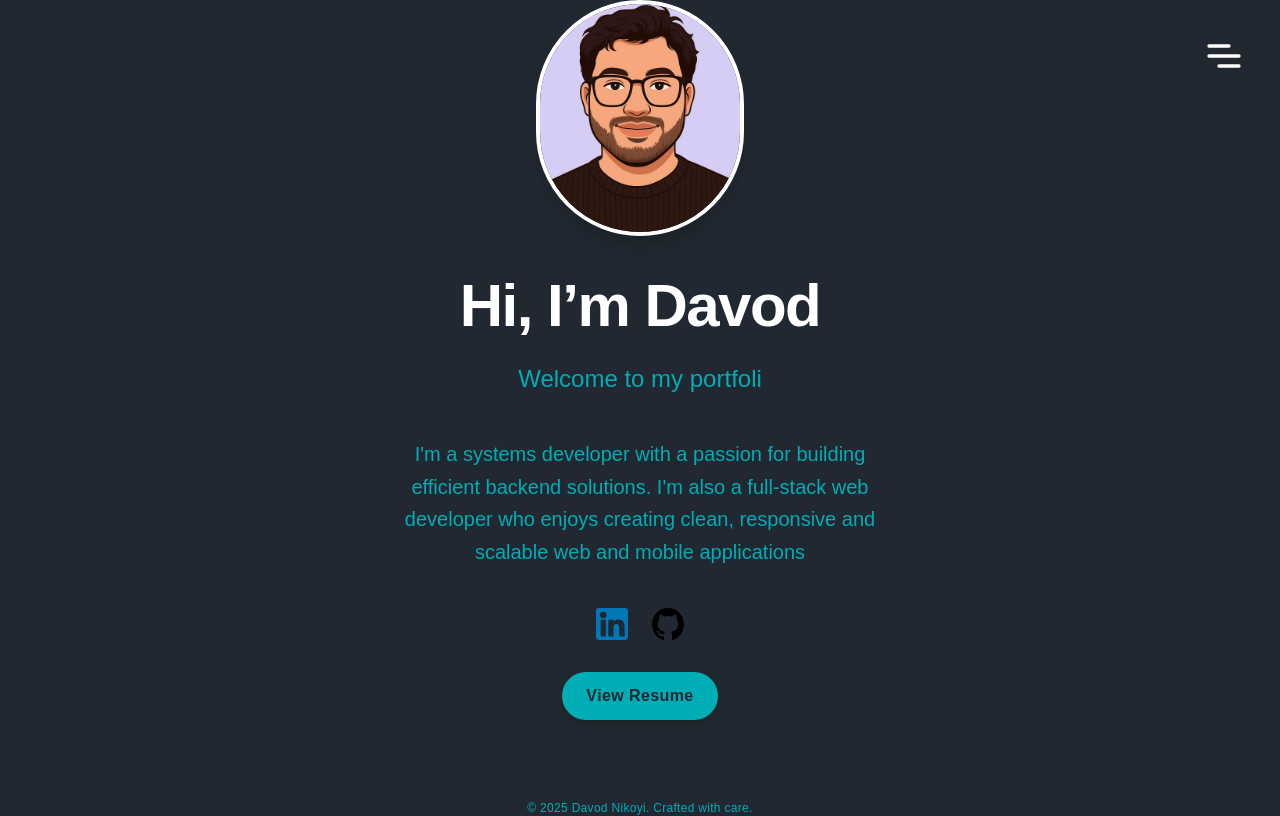
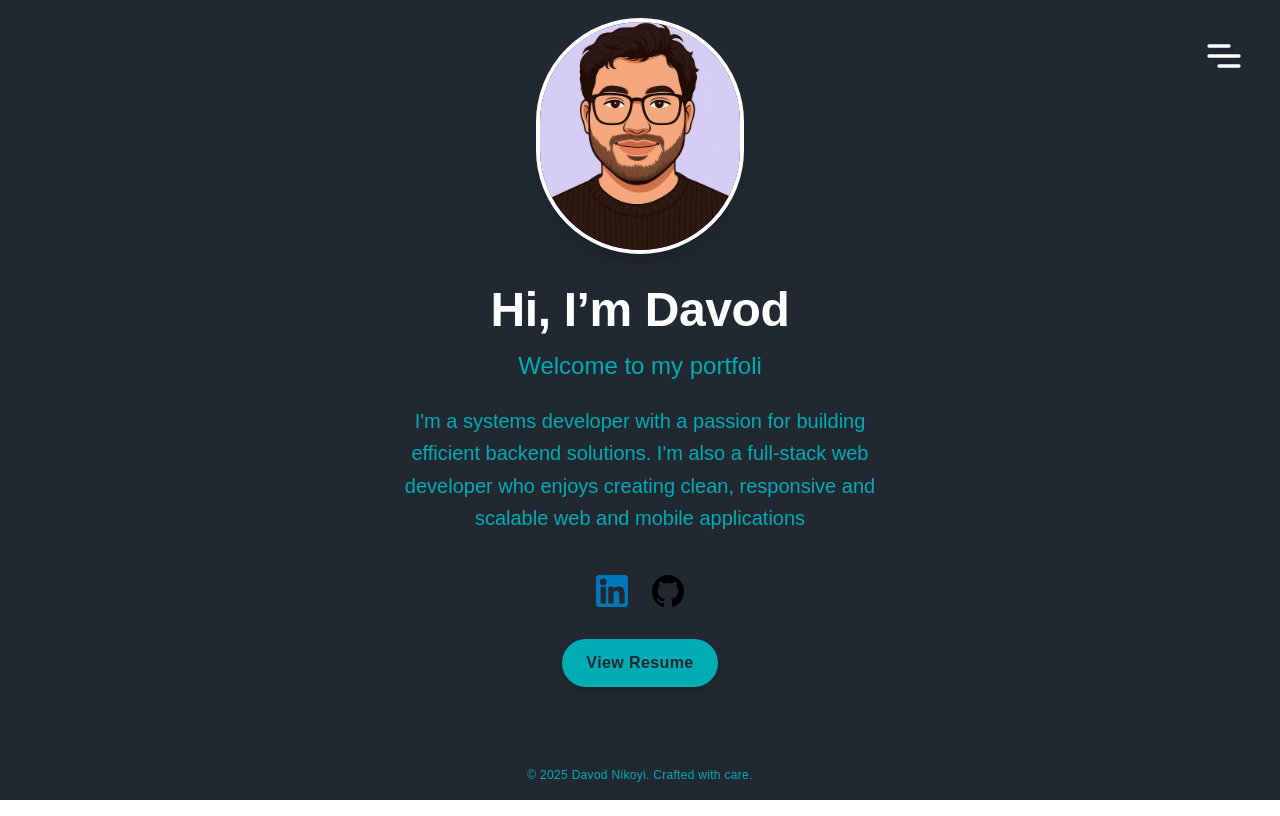
Before and after one commit to Davod0/davod-devhub, a Next.js app: page / in a window 1280 px wide. Built offline with nearby package versions, Linux system fonts and the light colour scheme.

Commit message:
Refactor TitleTyper component and update Home page layout for improved styling

```diff
--- a/app/components/TitleTyper.tsx
+++ b/app/components/TitleTyper.tsx
@@ -28,5 +28,9 @@ export function TitleTyper({ text = "", typingSpeed = 100, onComplete }: TitleTy
     }
   }, [index, text.length, onComplete]);
 
-  return <span>{displayedText}</span>;
+  return (
+    <span className="text-2xl sm:text-4xl lg:text-5xl font-extrabold">
+      {displayedText}
+    </span>
+  );
 }
--- a/app/page.tsx
+++ b/app/page.tsx
@@ -117,13 +117,13 @@ export default function Home() {
         </div>
 
           {/* Title */}
-        <h1 className="text-5xl sm:text-6xl font-extrabold mb-4 text-center tracking-tight leading-tight text-white">
+        <h1 className="text-center tracking-tight leading-tight text-white mb-3">
           <TitleTyper text="Hi, I’m Davod" typingSpeed={120} onComplete={() => setTitleDone(true)} />
         </h1>
 
         {/* Subtitle */}
         {titleDone && (
-          <p className="text-xl sm:text-2xl text-center mb-10 font-medium leading-relaxed">
+          <p className="text-xl sm:text-2xl text-center mb-5 font-medium leading-relaxed">
             <TypingLoop
               lines={[
                 "Welcome to my portfolio",
```
